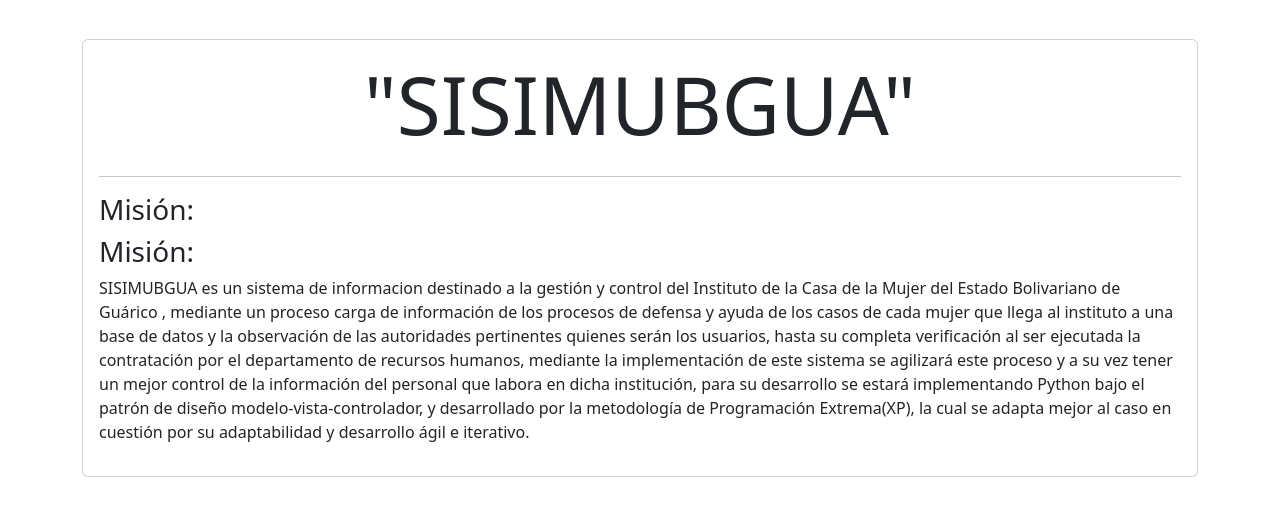
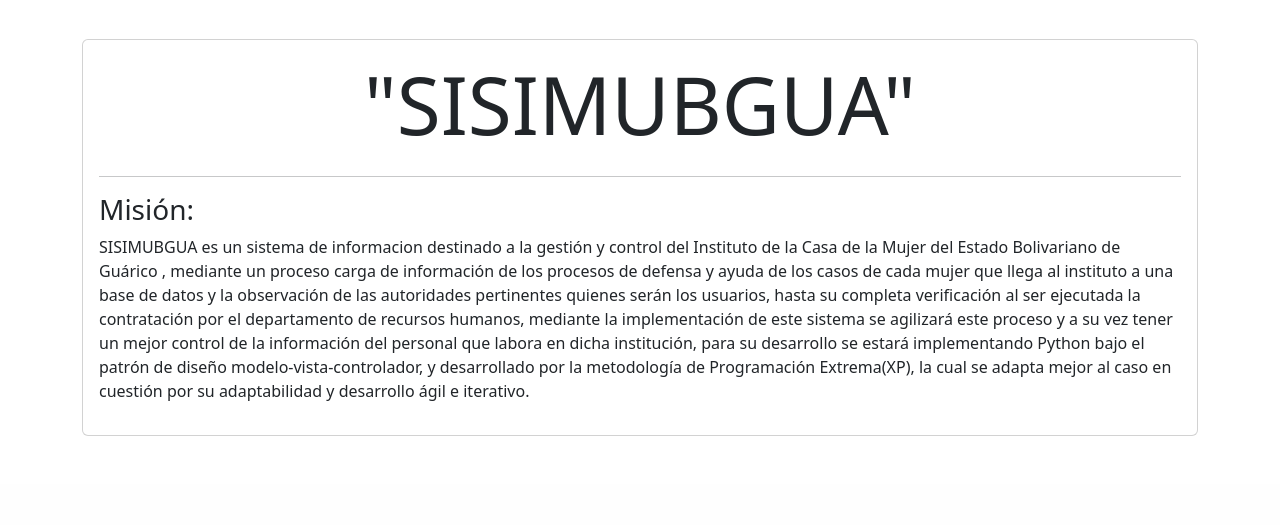
Before and after one commit to ERAF-2407/sys_adm_inmgur, a Django app: page / in a window 1280 px wide. Shown: the part 377-902 px from the top of the page. After the commit the page ends 813 px from the top, so only its background shows below. Run offline with Django 4.2, Linux system fonts and the light colour scheme.

Commit message:
Update home.html

```diff
--- a/register/templates/home.html
+++ b/register/templates/home.html
@@ -9,8 +9,6 @@
     <h3 class="display-1 text-center">"SISIMUBGUA"</h3>
     <hr>
     <h3> Misión:</h3>
-    <div>
-    <h3>Misión:</h3>
     <div>
       <p>SISIMUBGUA es un sistema de informacion destinado a la gestión y control  del Instituto de la Casa
       de la Mujer del Estado Bolivariano de Guárico , mediante un proceso carga de información de los
```
